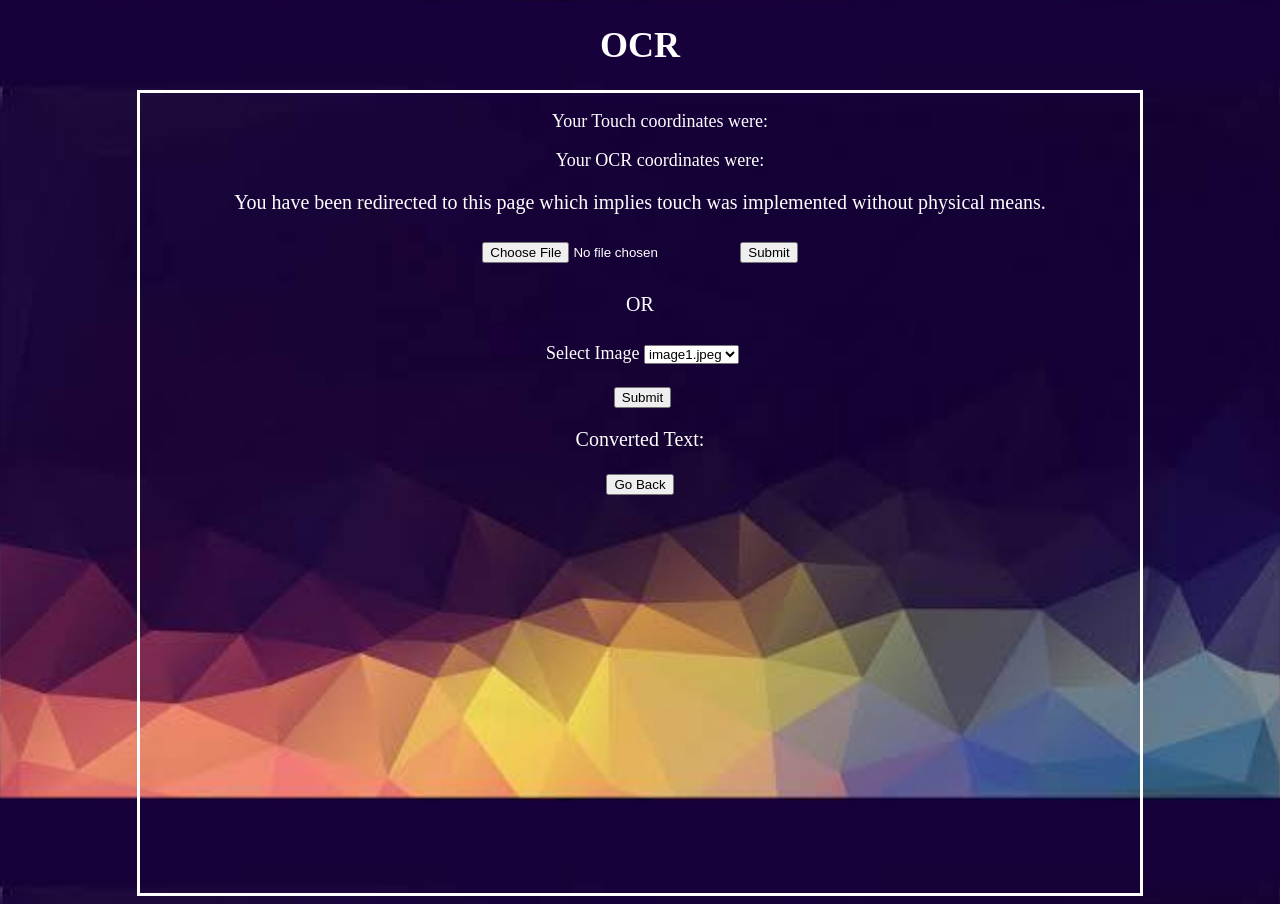
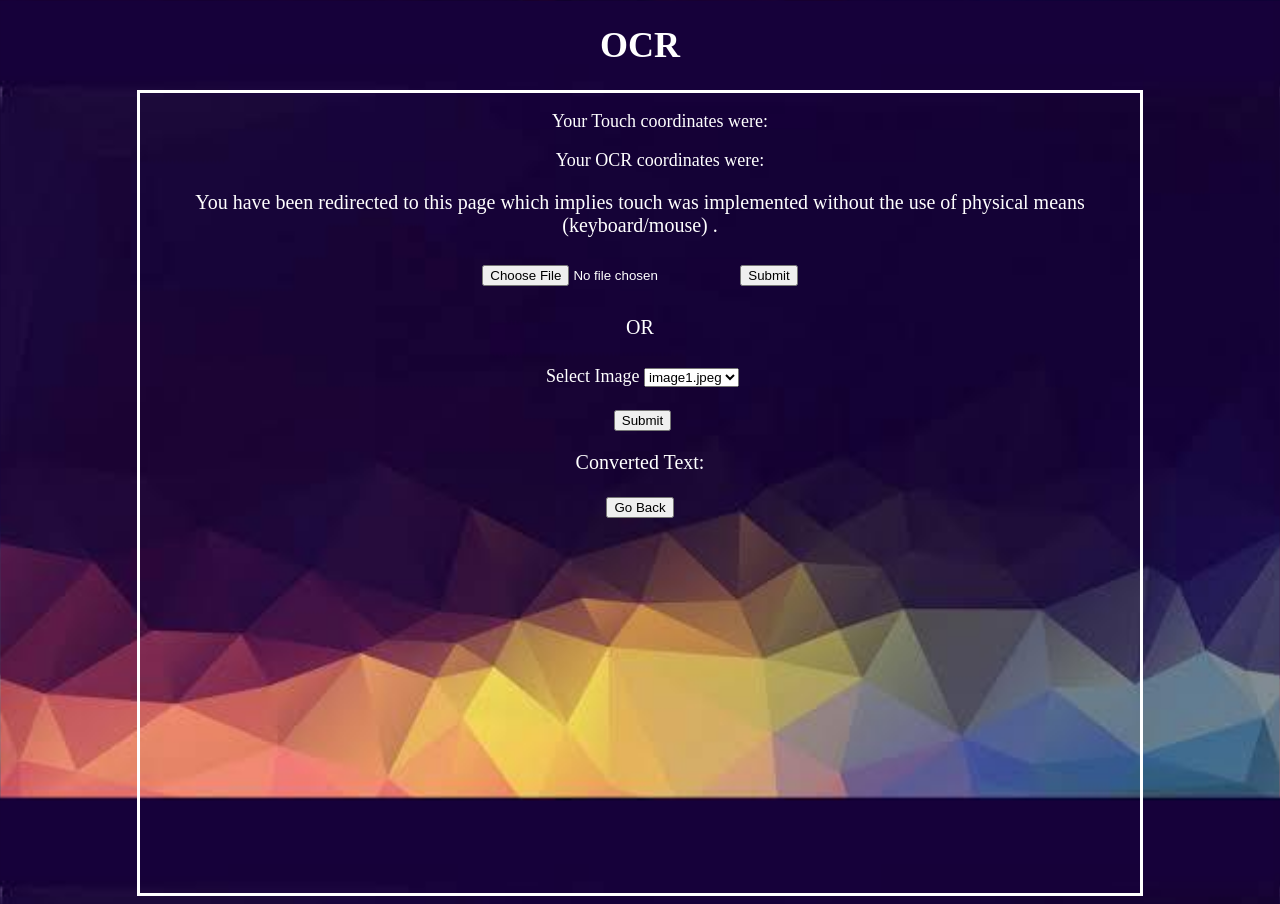
Before and after one commit to eternaldemon/atr-heroku, a Flask app: page /OCR in a window 1280 px wide. Run offline with Flask 2, Linux system fonts and the light colour scheme; parts of the project's set-up code (start-up, migrations or seed data) failed here and were passed over.

Commit message:
Update ocr.html

```diff
--- a/templates/ocr.html
+++ b/templates/ocr.html
@@ -30,7 +30,7 @@
 {% endfor %}
 </ul>
 
-<p>You have been redirected to this page which implies touch was implemented without physical means. </p>
+<p>You have been redirected to this page which implies touch was implemented without the use of physical means (keyboard/mouse) . </p>
 
 <form action = "/upload_ocr" method = "POST"
          enctype = "multipart/form-data" style="padding:5px;">
```
